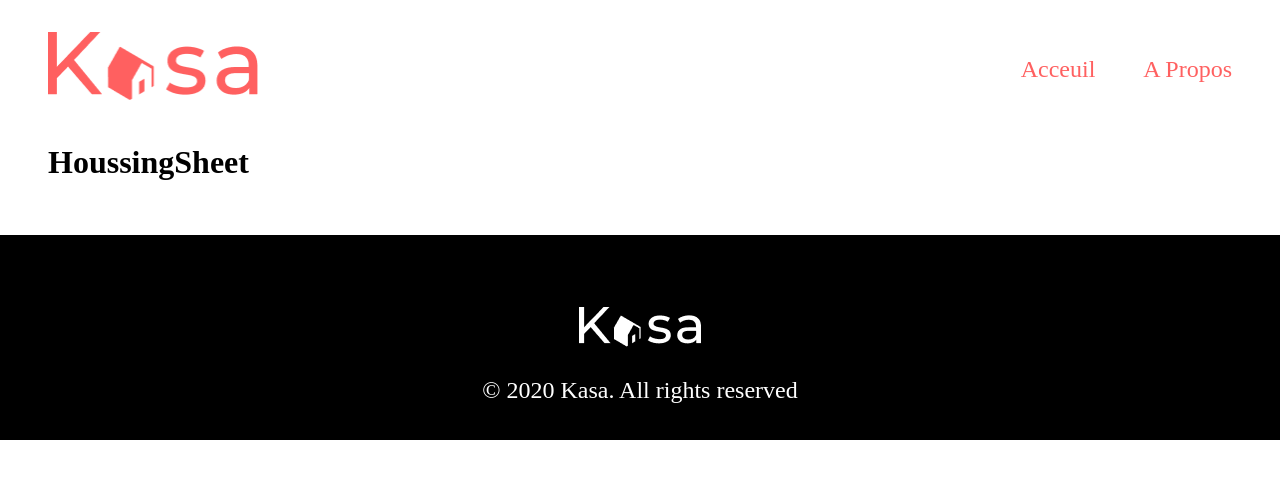
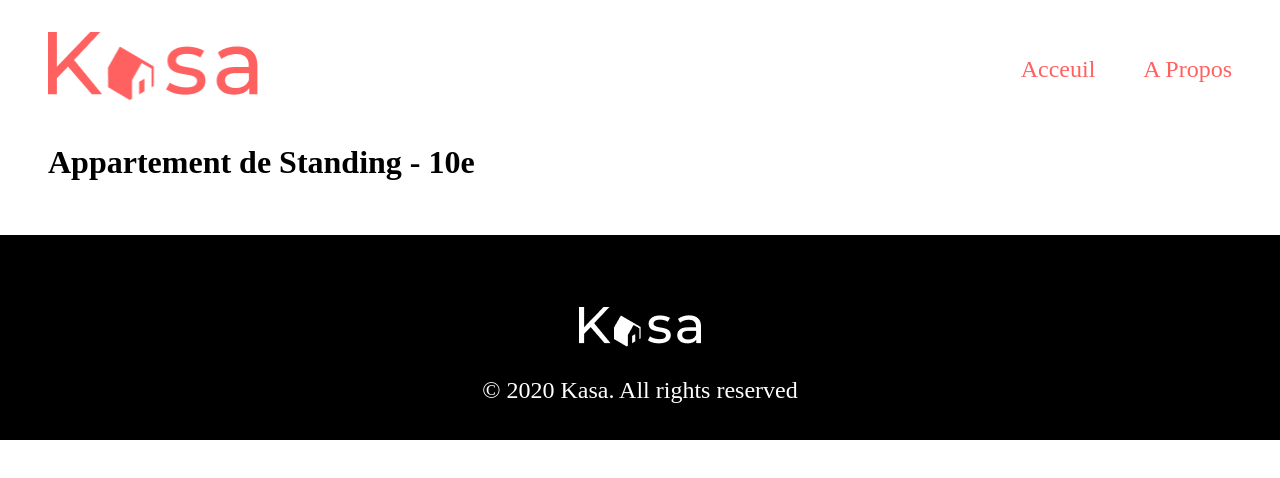
Before and after one commit to Thorekt/RobinOry_11_04112022, a React (Create React App) app: page /houssing/0979876d in a window 1280 px wide. Shown: the top 478 px of the page. Built offline with nearby package versions, Linux system fonts and the light colour scheme.

Commit message:
récupération du logement en contion de l'id

```diff
--- a/src/App.js
+++ b/src/App.js
@@ -14,10 +14,10 @@ function App() {
       <div className="layout">
         <Header />
         <Routes>
-          <Route index element={<Home />}></Route>
-          <Route path="/about" element={<About />}></Route>
-          <Route path="/houssing/:logmentId" element={<HoussingSheet />}></Route>
-          <Route path="*" element={<ErrorPage />}></Route>
+          <Route index element={<Home />} />
+          <Route path="/about" element={<About />} />
+          <Route path="/houssing/:logementId" element={<HoussingSheet />} />
+          <Route path="*" element={<ErrorPage />} />
         </Routes>
       </div>
       <Footer />
--- a/src/pages/HoussingSheet.jsx
+++ b/src/pages/HoussingSheet.jsx
@@ -1,9 +1,15 @@
 import React from "react";
+import { useParams } from 'react-router-dom';
+import {logementList} from '../datas/logements.js';
 
 function HoussingSheet(){
+    const { logementId } = useParams();
+
+    const logement = logementList.find((logement) => logement.id === logementId);
+
     return (
         <React.Fragment>
-            <h1>HoussingSheet</h1>
+            <h1>{logement.title}</h1>
         </React.Fragment>
     );
 }
```
